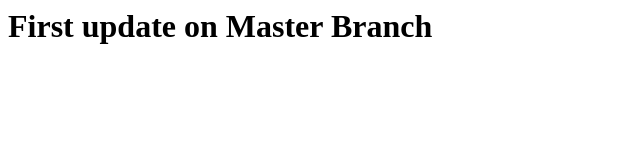
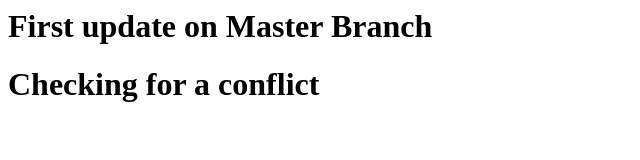
Before and after one commit to mvaditya91/thirdRemotePracticeRepository, a plain HTML site: page index.html in a window 1280 px wide. Shown: the whole page, without its empty margins (0-640 px from the left). Drawn offline with Linux system fonts and the light colour scheme.

Commit message:
checking for conflicts

```diff
--- a/index.html
+++ b/index.html
@@ -1,5 +1,6 @@
 <html>
 	<head>
 		<h1> First update on Master Branch </h1>
+		<h1> Checking for a conflict </h1>
 		</body>
 </html>
```
